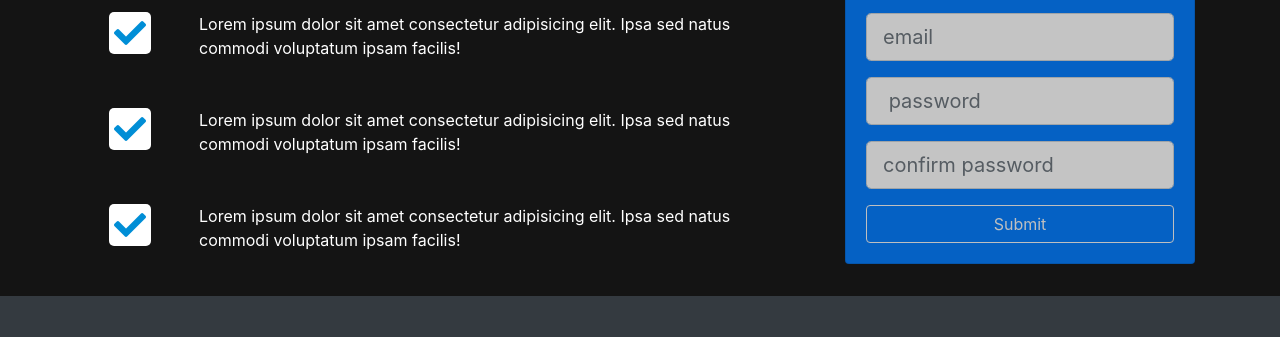
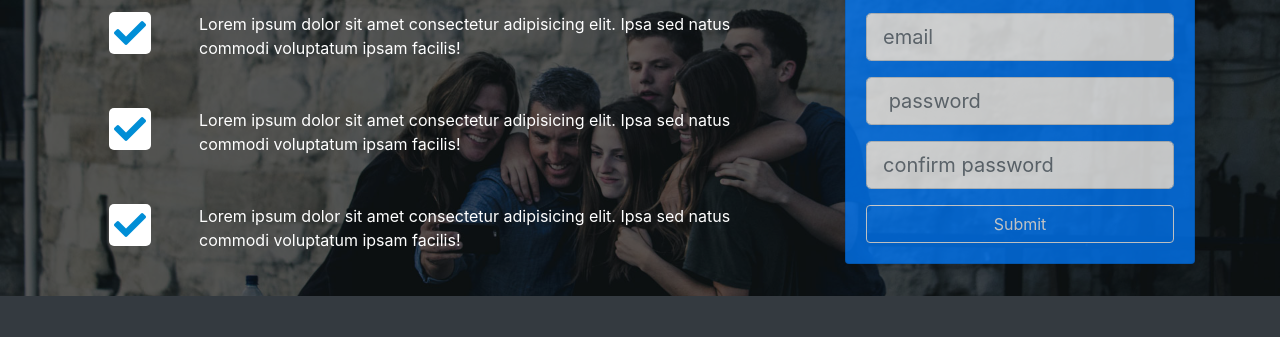
Before and after one commit to mishrabhavesh/LoopLAB, a plain HTML site: page index.html in a window 1280 px wide. Shown: the part 304-641 px from the top of the page. Drawn offline with nearby package versions, Linux system fonts and the light colour scheme.

Commit message:
style shee

```diff
--- a/css/main.css
+++ b/css/main.css
@@ -8,7 +8,7 @@ body {
 }
 
 .home-section {
-  background-image: url("img/home.jpg");
+  background-image: url("/img/home.jpg");
   background-repeat: no-repeat;
   background-size: cover;
   background-attachment: fixed;
```
